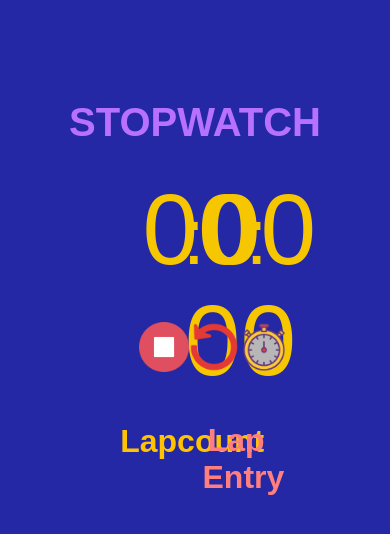
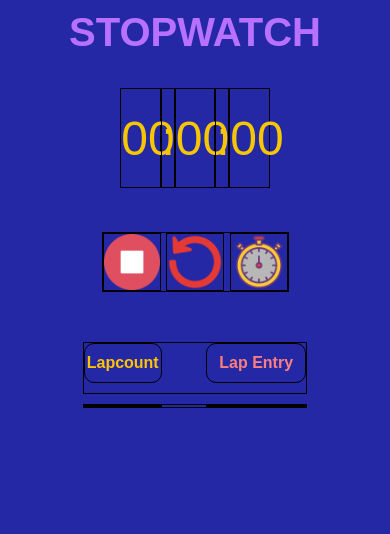
Before and after one commit to itzdeepak04/Stopwatch, a plain HTML site: page index.html in a window 390 px wide. Drawn offline with Linux system fonts and the light colour scheme.

Commit message:
2nd commit

```diff
--- a/css/stopwatch.css
+++ b/css/stopwatch.css
@@ -1,3 +1,6 @@
+*{
+    box-sizing: border-box;
+}
 body{
             background-color: #2428a5;
             font-family: Arial, sans-serif;
@@ -11,20 +14,21 @@ body{
         .parent{
             height:100px;
             width:40%;
-            align-content: center;
-            padding-left: 20px;
             font-size: 5rem;
             color: #f6c700;
             margin: auto;
-            text-align: center;
+            align-content: center;
         }
-        span{
+        .time{
             display: inline-block;
             height:100%;
             width:27%;
             text-align: center;
             align-content: center;
-            font-size: 100px;
+            font-size: 5rem;
+        }
+        .colon{
+            width:9.5%;
         }
         .imgcls{
             height:50px;
@@ -34,10 +38,12 @@ body{
             display: flex;
             justify-content: space-between;
             position:relative;
+            border: 1px solid black;
         }
         .imgcls>img{
             cursor: pointer;
             transition: all  0.1s linear;
+            border: 1px solid black;
         }
         img:hover{
              transform: scale(1.1);
@@ -53,6 +59,7 @@ body{
             margin-top: 50px;
             display: flex;
             justify-content: space-between;
+            border: 1px solid black;
         }
         .container{
             margin-top: 10px;
@@ -60,12 +67,14 @@ body{
         .lapcountContainer,.lapcounthead{
             height:inherit;
             width:35%;
+            border: 1px solid black;
         }
         .laptimerContainer{
             height:inherit;
             width:45%;
+            border: 1px solid black;
         }
-        .lapentry,.laptimerentry,.lapcounthead{
+        .lapentry,.laptimerentry,.lapcounthead,.laptimerhead{
             height:40px;
             margin-bottom: 10px;
             width:100%;
@@ -73,6 +82,7 @@ body{
             border-radius: 10px;
             box-shadow: 0px 0px 10px black;
             text-align: center;
+            border: 1px solid black;
         }
         .lapcounthead,.laptimerhead{
             font-size: 2rem;
@@ -91,3 +101,39 @@ body{
         .laptimerentry,.lapcounthead{
              color: #ffc300;
         }
+        @media (max-width:767px)
+        {
+            .head{
+                margin-top: 10px;
+            }
+            .time{
+                border: 1px solid black;
+
+                font-size: 3rem;
+            }
+            .imgcls{
+            height:60px;
+            width:50%;
+        }
+        .container,.laphead{
+            width:60%;
+        }
+        .lapentry,.laptimerentry,.lapcounthead,.laptimerhead{
+            font-size: 1rem;
+            align-content: center;
+        }
+        }
+        @media (min-width:767px) and (max-width:900px)
+        {
+            .imgcls{
+            height:60px;
+            width:50%;
+        }
+        .container,.laphead{
+            width:60%;
+        }
+        .lapentry,.laptimerentry,.lapcounthead,.laptimerhead{
+            font-size: 1rem;
+            align-content: center;
+        }
+        }
--- a/index.html
+++ b/index.html
@@ -7,7 +7,7 @@
 <body>
     <h1 class="head">STOPWATCH</h1>
     <div class="parent">
-        <span class="minute">00</span>:<span class="second">00</span>:<span class="milisecond">00</span>
+        <span class="minute time">00</span><span class="colon time">:</span><span class="second time">00</span><span class="colon time">:</span><span class="milisecond time">00</span>
     </div>
     <div class="imgcls">
     <img class="start" src="./photos/start.png" alt="">
```
